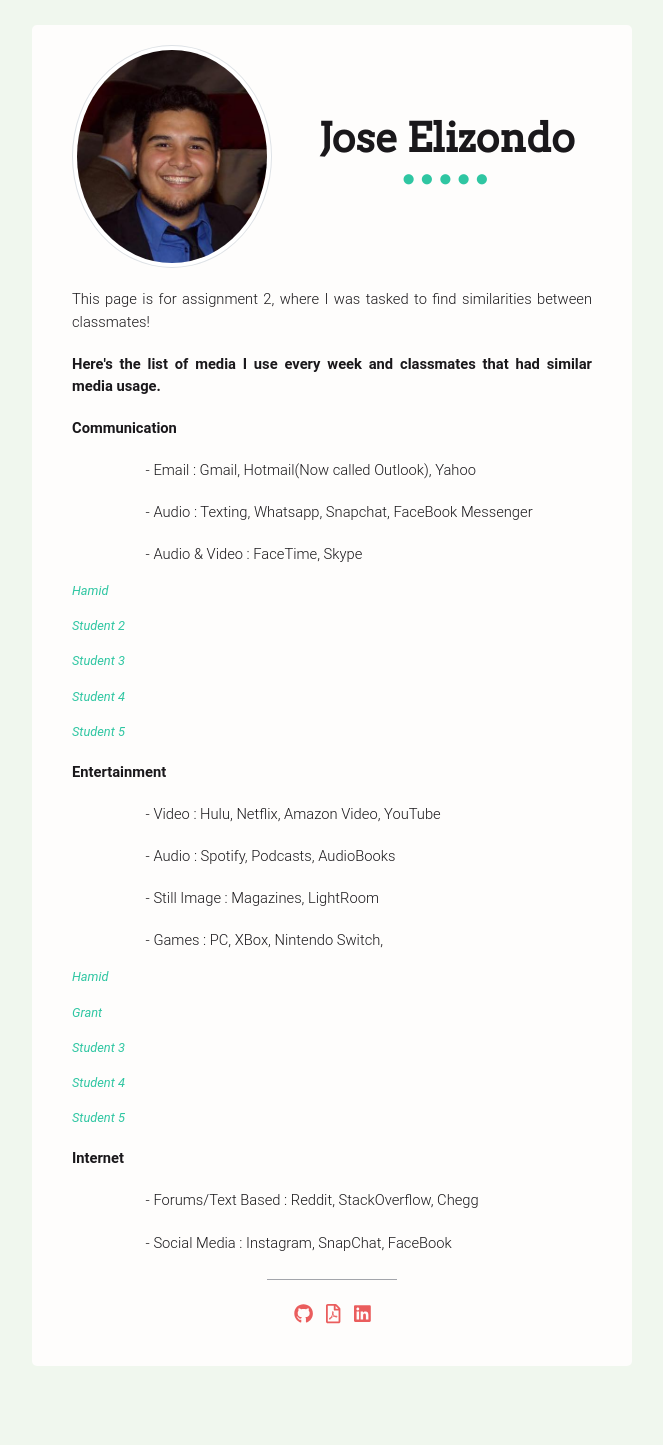
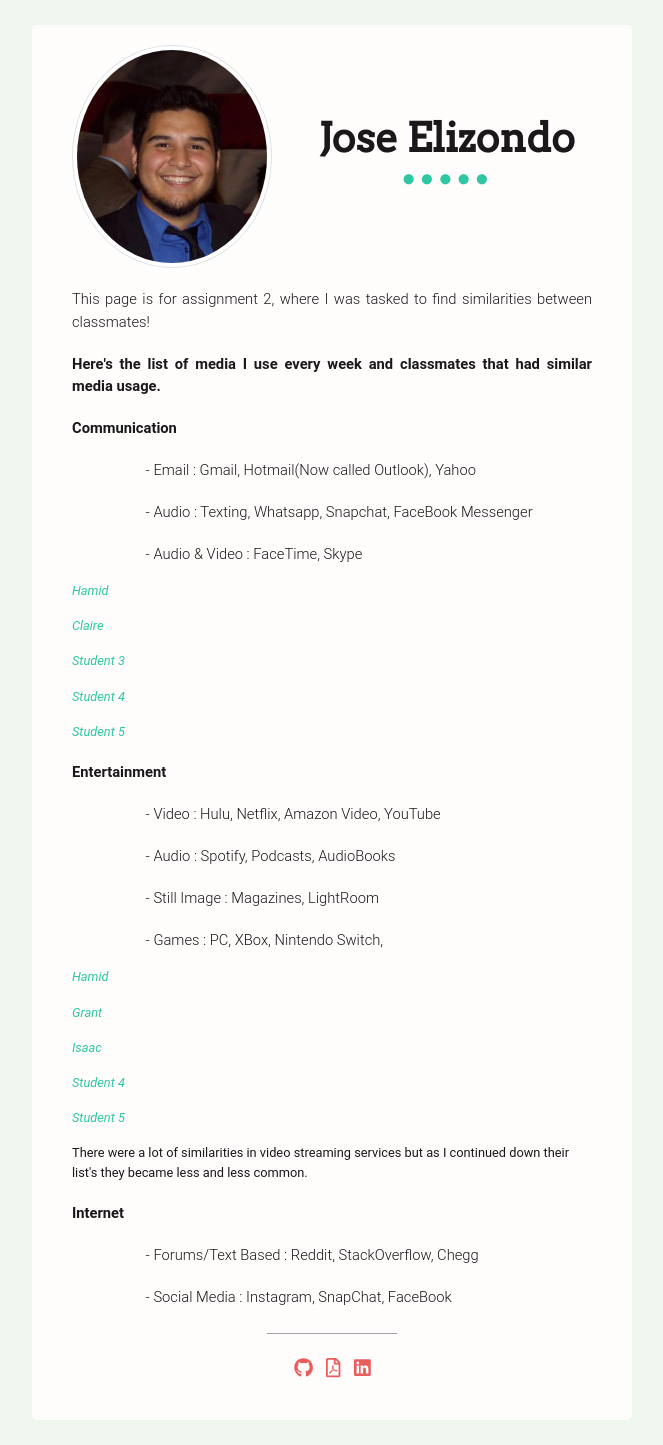
Before and after one commit to JElizondo033/ElizondoLJose.github.io, a Jekyll site: the page CSCE445/assignment2/index.html, which Jekyll copies as it is, in a window 1280 px wide. Shown: the whole page, without its empty margins (308-971 px from the left). Built offline with Jekyll 4.4.1, drawn with Linux system fonts in a browser that asks for light colours; nearby versions of some CDN libraries; before the commit the page ends 1391 px from its top, so only the background shows below that.

Commit message:
Additions

```diff
--- a/CSCE445/assignment2/index.html
+++ b/CSCE445/assignment2/index.html
@@ -170,7 +170,7 @@
 
                 <p> <a href="https://hbadamgul21.github.io">Hamid</a>
                 </p>
-                 <p> <a href="https://jelizondo033.github.io/ElizondoLJose.github.io/CSCE445/assignment2/">Student 2</a>
+                 <p> <a href="https://claire445.wordpress.com/2018/09/06/assignment-1/">Claire</a>
                 </p>
                  <p> <a href="https://jelizondo033.github.io/ElizondoLJose.github.io/CSCE445/assignment2/">Student 3</a>
                 </p>
@@ -199,12 +199,13 @@
                 </p>
                  <p> <a href="http://people.tamu.edu/~runner123g/">Grant</a>
                 </p>
-                 <p> <a href="https://jelizondo033.github.io/ElizondoLJose.github.io/CSCE445/assignment2/">Student 3</a>
+                 <p> <a href="http://people.tamu.edu/~isaacfdec/445.html">Isaac</a>
                 </p>
                  <p> <a href="https://jelizondo033.github.io/ElizondoLJose.github.io/CSCE445/assignment2/">Student 4</a>
                 </p>
                  <p> <a href="https://jelizondo033.github.io/ElizondoLJose.github.io/CSCE445/assignment2/">Student 5</a>
                 </p>
+            <p> There were a lot of similarities in video streaming services but as I continued down their list's they became less and less common. </p>
 
             <p class="lead">
             	<b>Internet</b>
```
